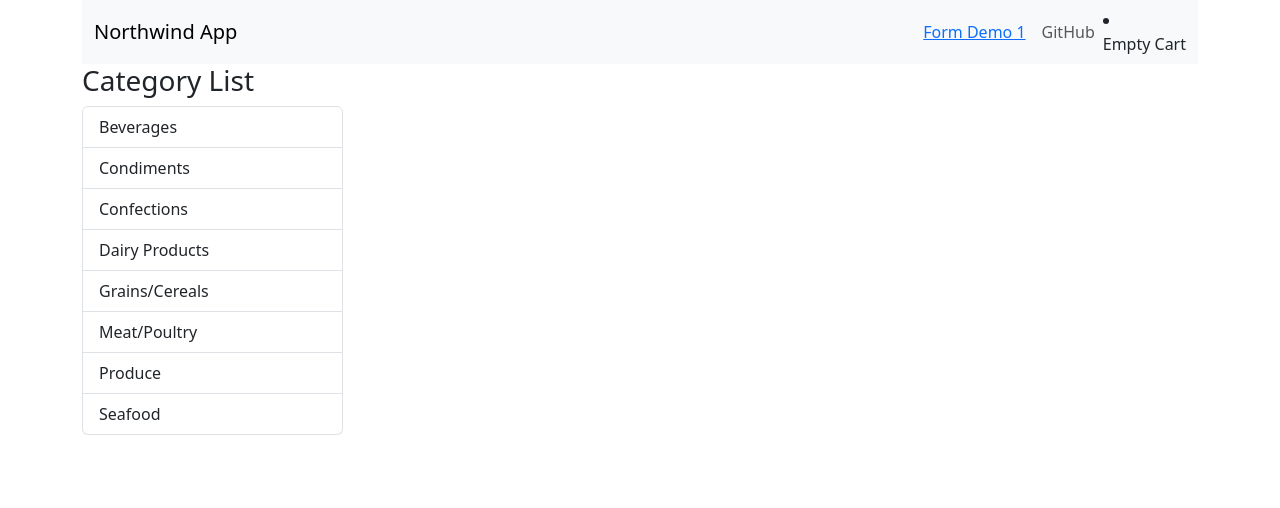
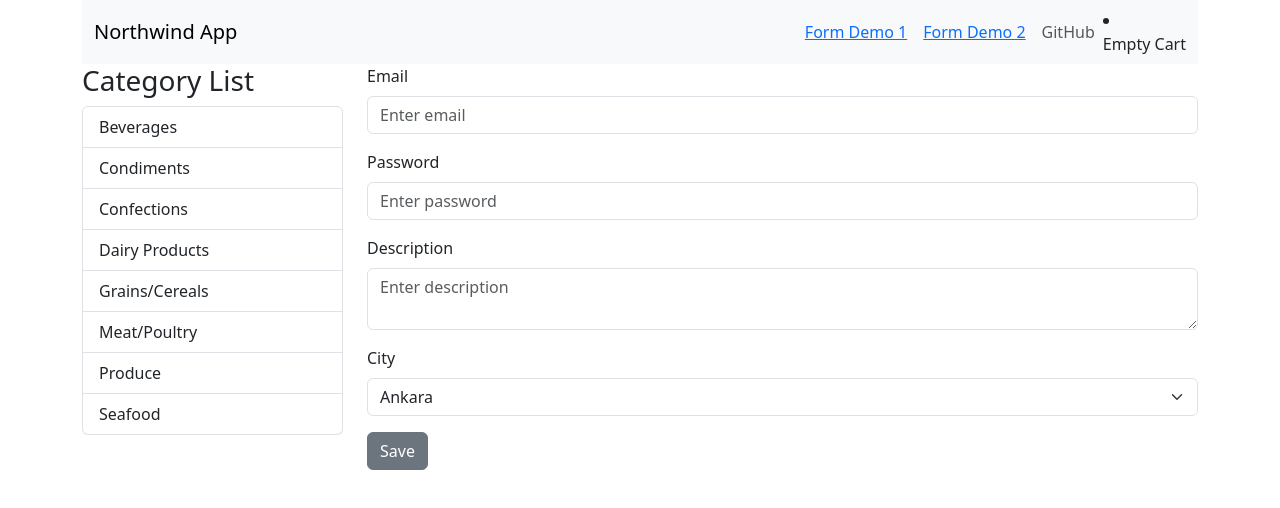
Before and after one commit to mrvozturk/ReactNative_Project, a React (Create React App) app: page /form2 in a window 1280 px wide. Shown: the top 508 px of the page. Built offline with nearby package versions, Linux system fonts and the light colour scheme; data requests are answered from the project's data file.

Commit message:
updated master branch

```diff
--- a/src/App.js
+++ b/src/App.js
@@ -8,6 +8,7 @@ import { Routes, Route } from "react-router-dom";
 import NotFound from "./NotFound";
 import CartList from "./CartList";
 import FormDemo1 from "./FormDemo1";
+import FormDemo2 from "./FormDemo2";
 
 export default class App extends Component {
   state = { currentCategory: "", products: [], cart: [] };
@@ -102,6 +103,8 @@ export default class App extends Component {
                   }
                 />
                 <Route path="/form1" element={<FormDemo1 />} />
+                <Route path="/form2" element={<FormDemo2 />} />
+
                 <Route element={<NotFound></NotFound>} />
               </Routes>
             </Col>
--- a/src/FormDemo1.js
+++ b/src/FormDemo1.js
@@ -2,8 +2,11 @@ import React, { Component } from "react";
 
 export default class FormDemo1 extends Component {
   state = { userName: "", city: "" };
+
   onChangeHandler = (event) => {
-    this.setState({ userName: event.target.value });
+    let name = event.target.name;
+    let value = event.target.value;
+    this.setState({ [name]: value });
   };
 
   onSubmitHandler = (event) => {
@@ -16,11 +19,11 @@ export default class FormDemo1 extends Component {
       <div>
         <form onSubmit={this.onSubmitHandler}>
           <h3>User Name</h3>
-          <input onChange={this.onChangeHandler} type="text" />
+          <input name="userName" onChange={this.onChangeHandler} type="text" />
           <h3>User Name is{this.state.userName}</h3>
 
-          <h3>City {this.state.userName}</h3>
-          <input onChange={this.onChangeHandler} type="text" />
+          <h3>City </h3>
+          <input name="city" onChange={this.onChangeHandler} type="text" />
           <h3>City is {this.state.city}</h3>
 
           <input type="submit" value="Save"></input>
--- /dev/null
+++ b/src/FormDemo2.js
@@ -0,0 +1,74 @@
+import React, { Component } from "react";
+import { Button, Form, FormGroup, Label, Input } from "reactstrap";
+import alertify from "alertifyjs";
+
+export default class FormDemo2 extends Component {
+  state = { email: "", password: "", city: "", description: "" };
+  handleChange = (event) => {
+    let name = event.target.name;
+    let value = event.target.value;
+    this.setState({ [name]: value });
+  };
+  handleSubmit = (event) => {
+    event.preventDefault();
+    alertify.success(
+      this.state.email + "added to cart"
+    );
+  };
+
+
+  render() {
+    return (
+      <div>
+        <Form onSubmit={this.handleSubmit}>
+          <FormGroup>
+            <Label for="email">Email</Label>
+            <Input
+              type="email"
+              name="email"
+              id="email"
+              placeholder="Enter email"
+              onChange={this.handleChange}
+            />
+          </FormGroup>
+          <FormGroup>
+            <Label for="password">Password</Label>
+            <Input
+              type="password"
+              name="password"
+              id="password"
+              placeholder="Enter password"
+              onChange={this.handleChange}
+            />
+          </FormGroup>
+          <FormGroup>
+            <Label for="description">Description</Label>
+            <Input
+              type="textarea"
+              name="description"
+              id="description"
+              placeholder="Enter description"
+              onChange={this.handleChange}
+            />
+          </FormGroup>
+          <FormGroup>
+            <Label for="city">City</Label>
+            <Input
+              type="select"
+              name="city"
+              id="city"
+              onChange={this.handleChange}
+            >
+              <option>Ankara</option>
+              <option>İstanbul</option>
+              <option>İzmir</option>
+              <option>Antalya</option>
+              <option>Eskişehir</option>
+            </Input>
+          </FormGroup>
+          <Button type="submit">Save</Button>
+        </Form>
+      </div>
+    );
+  }
+}
--- a/src/Navi.js
+++ b/src/Navi.js
@@ -39,6 +39,11 @@ class Example extends Component {
                 </NavLink>
               </NavItem>
               <NavItem>
+                <NavLink>
+                  <Link to="/form2">Form Demo 2</Link>{" "}
+                </NavLink>
+              </NavItem>
+              <NavItem>
                 <NavLink href="https://github.com/reactstrap/reactstrap">
                   GitHub
                 </NavLink>
```
Also changed, not shown: ReactQuestion59/readme.md (added), sample.txt, src/readme.md.
